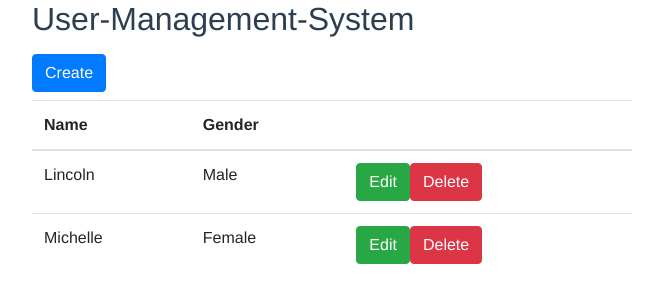
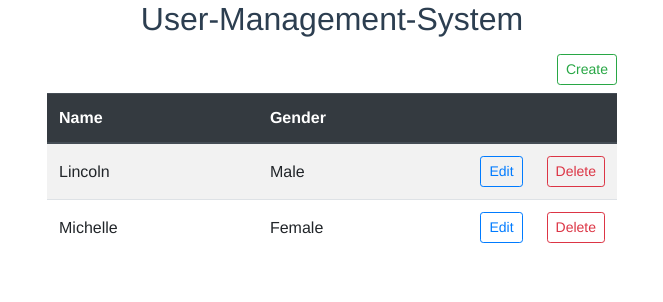
Before and after one commit to ueharario/user-management-system, a Vue app: page / in a window 1280 px wide. Shown: the top 302 px of the page, without its empty margins (308-971 px from the left). Built offline with nearby package versions, Linux system fonts and the light colour scheme.

Commit message:
レイアウト修正中

```diff
--- a/src/App.vue
+++ b/src/App.vue
@@ -1,26 +1,29 @@
 <template>
   <div id="app">
-    <div class="home">
-      <h2>{{ TITLE.title }}</h2>
-      <button class="btn btn-primary my-2" @click="create">{{ TITLE.create }}</button>
+    <div class="container">
+      <h2 class="text-center">{{ TITLE.title }}</h2>
+      <button class="btn btn-outline-success btn-sm my-2 float-right" @click="create">{{ TITLE.create }}</button>
       <UserForm v-if="isShow" @send="createUser" @close="closeUserForm" :user="user" />
-      <table class="table">
-        <thead>
+      <table class="table table-striped">
+        <thead class="thead-dark">
           <tr>
             <th>{{ TITLE.name }}</th>
             <th>{{ TITLE.gender }}</th>
+            <th></th>
             <th></th>
           </tr>
         </thead>
         <tbody>
           <tr v-for="user in users" v-bind:key="user.id">
-              <td>{{ user.name }}</td>
-              <td>{{ getGenderLabel(user.gender) }}</td>
-              <td>
-                <button class="btn btn-success" @click="edit(user.id)">
+              <td class="col-md-5 align-middle">{{ user.name }}</td>
+              <td class="col-md-5 align-middle">{{ getGenderLabel(user.gender) }}</td>
+              <td class="col-md-1">
+                <button class="btn btn-outline-primary btn-sm" @click="edit(user.id)">
                   {{ TITLE.edit }}
                 </button>
-                <button class="btn btn-danger" @click="deleteItem(user.id)">
+              </td>
+              <td class="col-md-1">
+                <button class="btn btn-outline-danger btn-sm" @click="deleteItem(user.id)">
                   {{ TITLE.delete }}
                 </button>
               </td>
--- a/src/components/UserForm.vue
+++ b/src/components/UserForm.vue
@@ -3,9 +3,11 @@
         <div class="card-body">
             <div class="card-text">
                 <div class="form-group">
+                    <label>{{ TITLE.name }}</label>
                     <input type="text" class="form-control" v-model="editUser.name">
                 </div>
                 <div class="form-group">
+                    <label>{{ TITLE.gender }}</label>
                     <select class="form-group" v-model="editUser.gender">
                         <option v-for="column in GENDER_ARRAY" v-bind:key="column.id" :value="column.id">
                             {{ column.label }}
```
